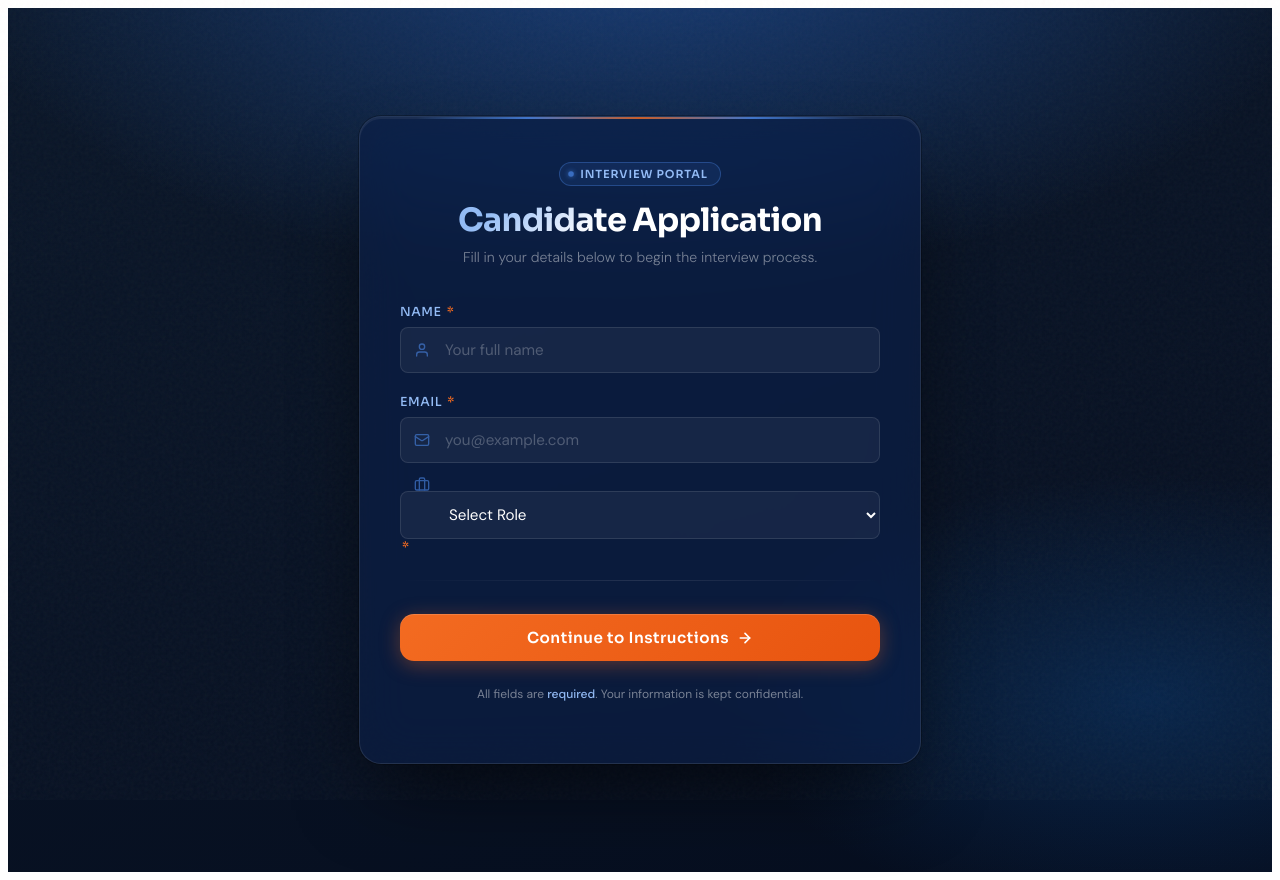
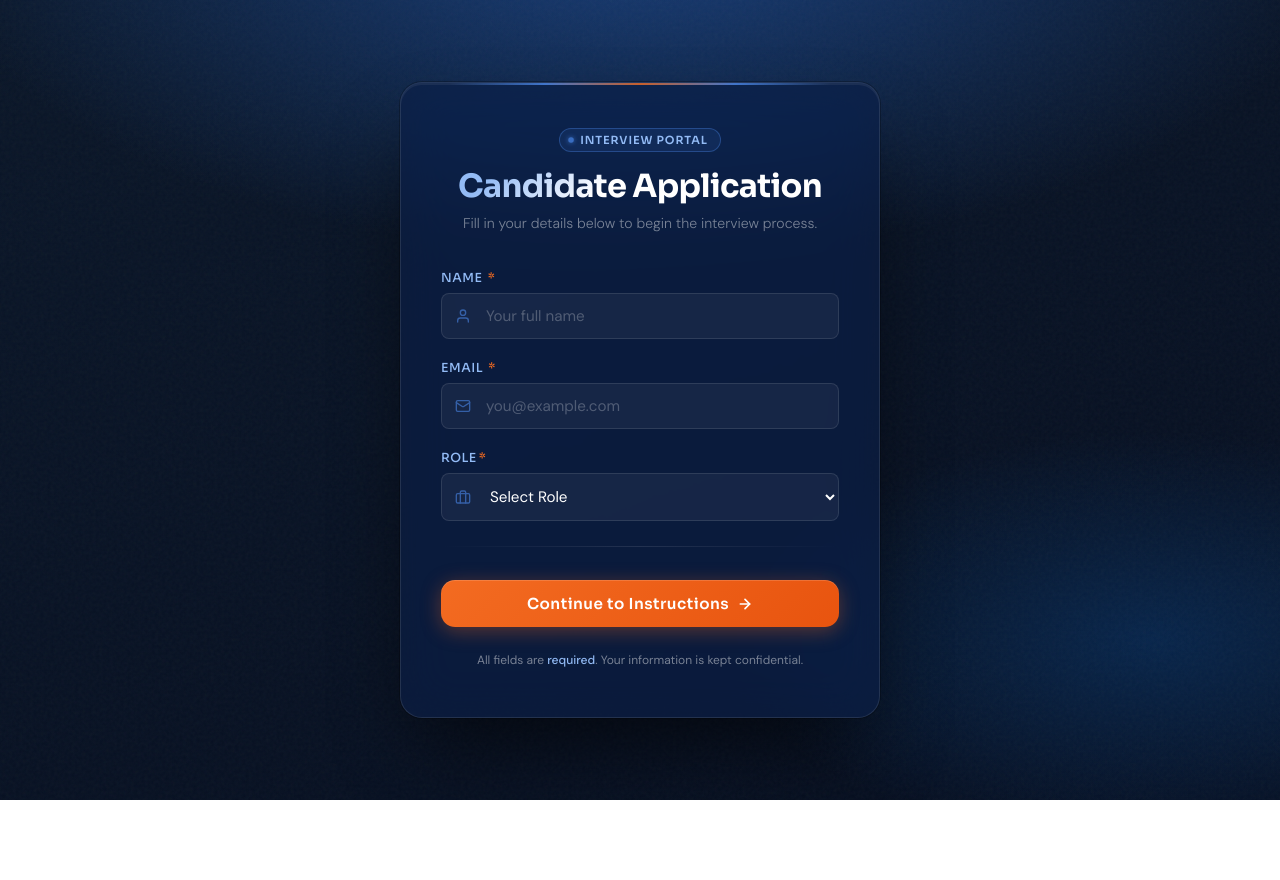
Before and after one commit to parisharma-askgalore/interview_website, a React (Vite) app in the folder frontend/: page / in a window 1280 px wide. After the commit the page ends 800 px from the top, so only its background shows below. Built offline with nearby package versions, Linux system fonts and the light colour scheme.

Commit message:
styling-fix

```diff
--- a/frontend/index.html
+++ b/frontend/index.html
@@ -10,6 +10,25 @@
   />
 
   <title>Interview QnA</title>
+  <style>
+    * {
+        margin: 0;
+        padding: 0;
+        box-sizing: border-box;
+      }
+
+      html,
+      body,
+      #root {
+        width: 100%;
+        height: 100%;
+        overflow-x: hidden;
+      }
+
+      body {
+        margin: 0;
+      }
+  </style>
 </head>
 
 <body>
--- a/frontend/src/pages/EntryForm.jsx
+++ b/frontend/src/pages/EntryForm.jsx
@@ -113,10 +113,16 @@ export default function StartForm() {
               </div>
 
               <div className={styles.field}>
+                <label className={styles.label}>Role
+                  <span className={styles.required}>*</span>
+                </label>
+
                 <div className={styles.inputWrap}>
-                  <span className={styles.inputIcon}><IconBriefcase /></span>
-                </div>
-                <label className={styles.label}>
+
+                  <span className={styles.inputIcon}>
+                    <IconBriefcase />
+                  </span>
+
                   <select
                     className={styles.input}
                     name="role"
@@ -146,8 +152,8 @@ export default function StartForm() {
                     </option>
 
                   </select>
-                   <span className={styles.required}>*</span>
-                </label>
+
+                </div>
               </div>
 
               <div className={styles.divider} />
```
Lines whose indentation alone changed are shown as unchanged.
